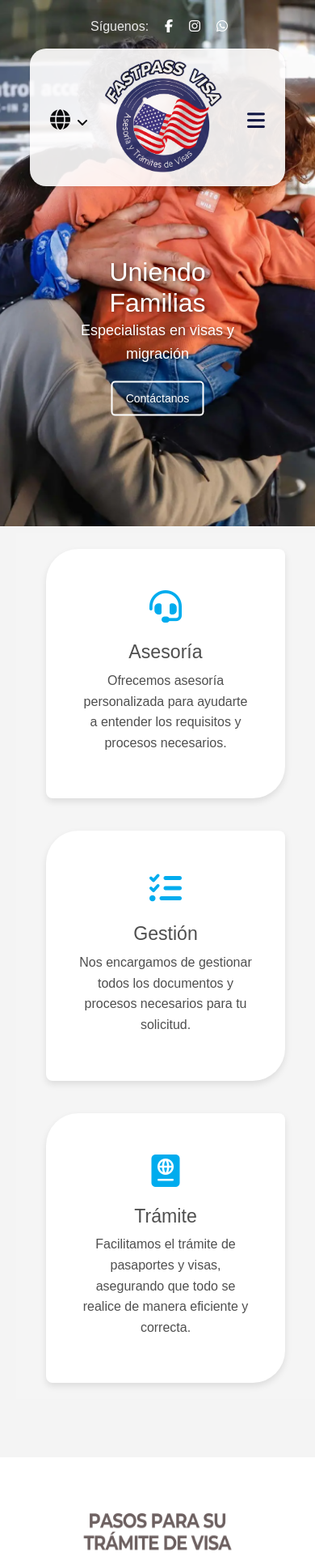
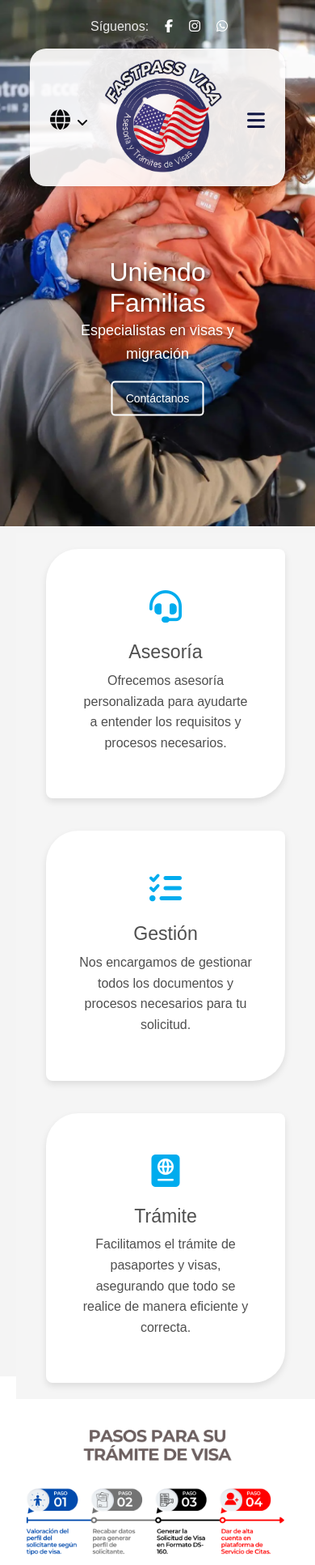
Before and after one commit to Danielhndzfor/WebFastPass, a React (Vite) app: page / in a window 390 px wide. Shown: the top 1933 px of the page at 81% size. Built offline with nearby package versions, Linux system fonts and the light colour scheme.

Commit message:
Prueba responsiva

```diff
--- a/src/css/Home.css
+++ b/src/css/Home.css
@@ -252,7 +252,7 @@ body {
 
     .services {
         padding: 30px 20px;
-        height: 1150px;
+        height: 1050px;
     }
 
     .positionS {
@@ -265,7 +265,6 @@ body {
 
     .service-card1 {
         width: 80%;
-
     }
 
     .more-services-button {
@@ -282,6 +281,6 @@ body {
 
     .imgSteps {
         width: 100%;
-        height: 350px;
+        height: auto;
     }
 }
```
